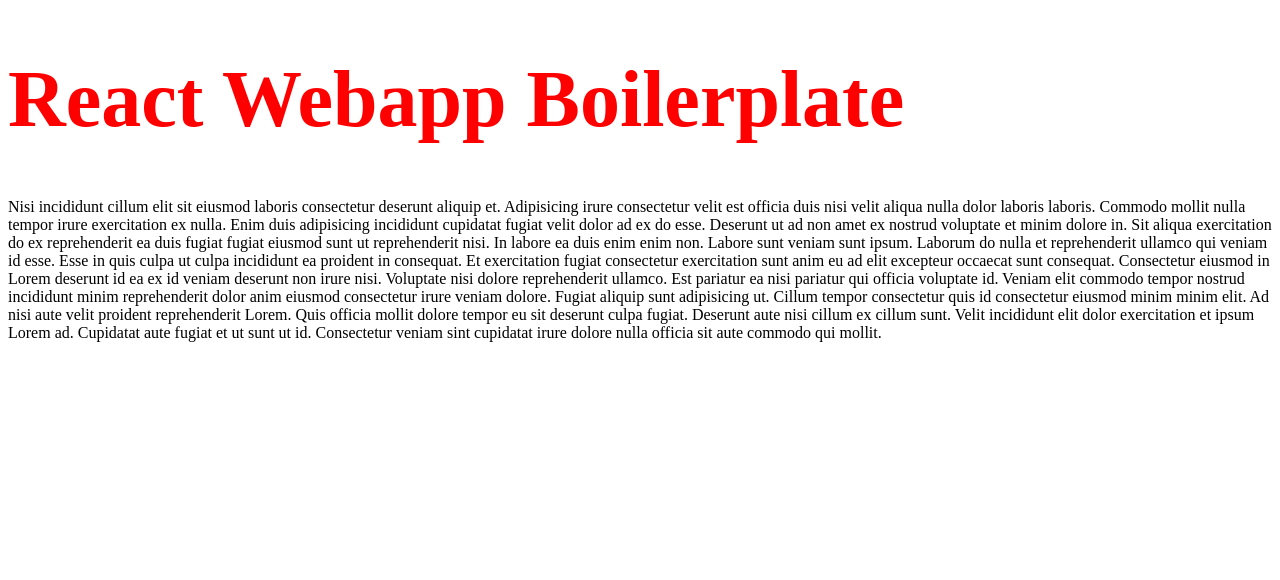
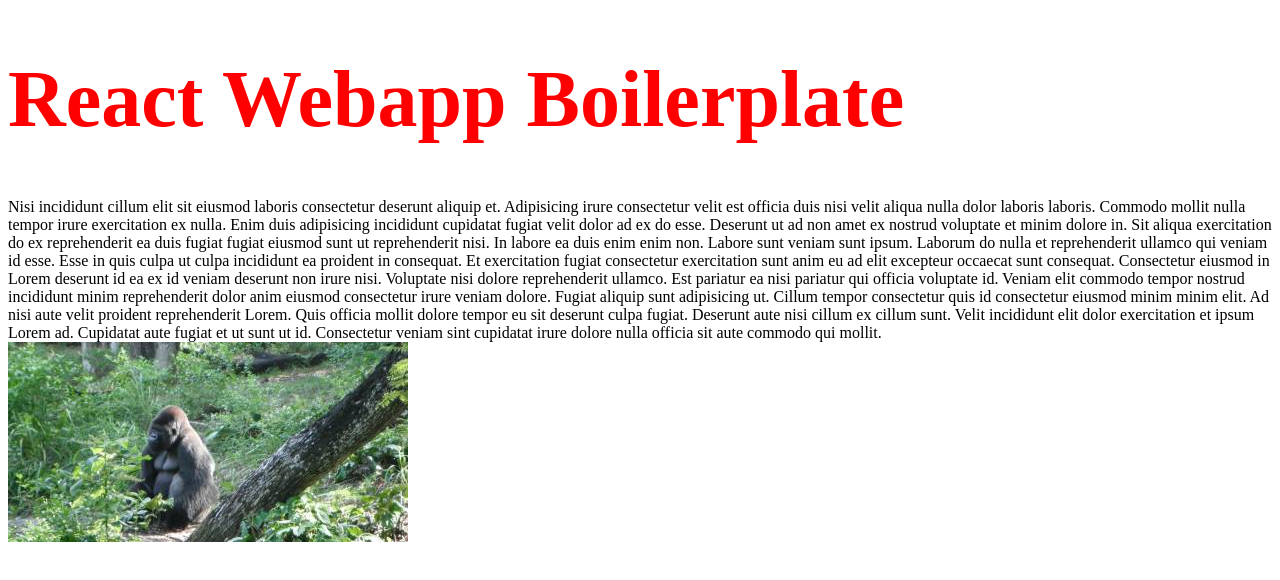
Before and after one commit to danilo-p/react-redux-webapp-boilerplate, a React app: page / in a window 1280 px wide. Shown: the top 580 px of the page. Built offline with nearby package versions, Linux system fonts and the light colour scheme.

Commit message:
OTH : Use an image on the front page.

```diff
--- a/src/app/App.js
+++ b/src/app/App.js
@@ -7,6 +7,7 @@ class App extends React.Component {
       <div className="App">
         <h1 className={styles.title}>React Webapp Boilerplate</h1>
         {require("common/lorem.txt")}
+        <img src={require("common/random.jpg")} alt="Just a random image"/>
       </div>
     );
   }
--- a/src/index.js
+++ b/src/index.js
@@ -3,7 +3,7 @@
  * - [x] Add tests with Jest
  * - [] Study Jest
  * - [] Study Enzyme and React Elements test
- * - [] Add support to raw files
+ * - [x] Add support to raw files
  * - [] Add support to coveralls
  * - [] Check if the images are being placed at dist/assets
  * - [] Add support for PugJs on the index.html template
```
Also changed, not shown: src/common/random.jpg (added).
